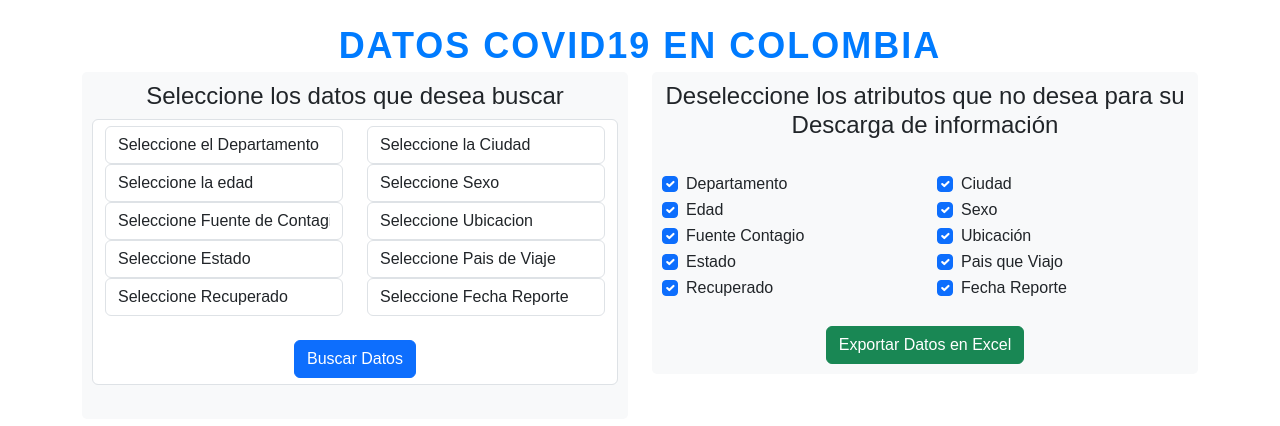
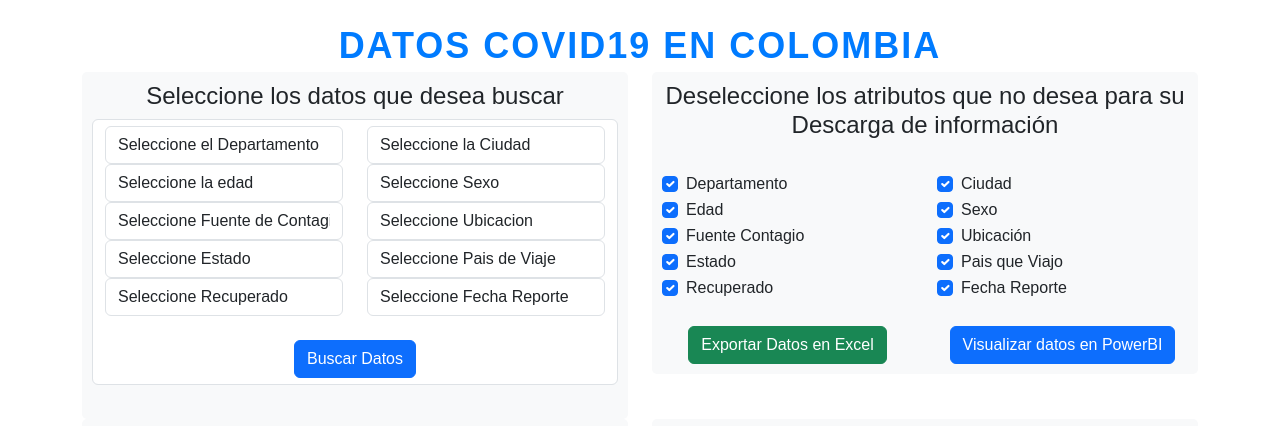
Before and after one commit to OrlandoCorrea/worley-test-win, a Flask app: template template/dashboard.html in a window 1280 px wide. Shown: the top 426 px of the page. Run offline with Flask 3, Linux system fonts and the light colour scheme; the template is opened without the code that fills it, so the values that code supplies are empty; some libraries are stand-ins or nearby versions.

Commit message:
update grafica power bi

```diff
--- a/app.py
+++ b/app.py
@@ -16,6 +16,7 @@ import bcrypt
 from flask import send_file
 from io import BytesIO
 import numpy as np
+import time
 
 
 # Initialize Flask app
@@ -36,7 +37,6 @@ app.config['MAIL_PORT'] = 465
 app.config['MAIL_USE_SSL'] = False
 app.config['MAIL_USERNAME'] = os.environ.get('MAIL_USERNAME')
 app.config['MAIL_PASSWORD'] = os.environ.get('MAIL_PASSWORD')
-
 
 # Initialize MySQL and Mail instances
 mysql = MySQL(app)
@@ -69,12 +69,15 @@ def save_data_db(df):
             VALUES (%s,%s,%s,%s,%s,%s,%s,%s,%s,%s)
             """, data)
         mysql.connection.commit()
+        time.sleep(2)
         cursor.close()
 
-        return True
+        return print("SE GUARDARON LOS DATOS")
     except Exception as e:
         print("Error al guardar datos en la base de datos:", e)
         return False
+
+
 
 @app.route('/')
 def home():
@@ -111,6 +114,7 @@ def access_login():
         # Convert to pandas DataFrame
         results_df = pd.DataFrame.from_records(results)
         results_df2 = results_df[["departamento_nom", "ciudad_municipio_nom", "edad", "sexo", "fuente_tipo_contagio", "ubicacion", "estado", "pais_viajo_1_nom", "recuperado","fecha_reporte_web"]]
+        save_data_db(results_df)
 
         # Convertir DataFrame a tabla HTML
         html_table = results_df2.to_html(classes='table table-striped')
@@ -162,6 +166,7 @@ def search_data():
         selected_attributes = [request.form.get(attr) for attr in ['departamento', 'ciudad', 'edad', 'sexo', 'fuente_contagio', 'ubicacion', 'estado', 'pais_viaje', 'recuperado', 'fecha_report']]
         results = client.get("gt2j-8ykr", limit=4000)
         results_df = pd.DataFrame.from_records(results)
+        results_df = results_df[["departamento_nom", "ciudad_municipio_nom", "edad", "sexo", "fuente_tipo_contagio", "ubicacion", "estado", "pais_viajo_1_nom", "recuperado","fecha_reporte_web"]]
 
         filtered_data = results_df
         for attr, value in zip(['departamento_nom', 'ciudad_municipio_nom', 'edad', 'sexo', 'fuente_tipo_contagio', 'ubicacion', 'estado', 'pais_viajo_1_nom', 'recuperado', 'fecha_reporte_web'], selected_attributes):
@@ -170,8 +175,10 @@ def search_data():
 
         # Convertir DataFrame a tabla HTML
         html_table2 = filtered_data.to_html(classes='table table-striped')
+        save_data_db(filtered_data)
         app.config['GLOBAL_VARIABLE'] = filtered_data
-        return render_template('dashboard.html', html_table=html_table2, mensaje="", data_df=filtered_data, departamento_list=app.config['departamento_list'], ciudad_list=app.config['ciudad_list'], edad_list=app.config['edad_list'], sexo_list=app.config['sexo_list'], tipo_contagio_list=app.config['tipo_contagio_list'], ubicacion_list=app.config['ubicacion_list'], estado_list=app.config['estado_list'], pais_viajo_list=app.config['pais_viajo_list'], recuperado_list=app.config['recuperado_list'], fecha_report_list=app.config['fecha_report_list'])
+        session['data'] = filtered_data.to_dict('records')
+        return render_template('dashboard.html', data=session['data'], html_table=html_table2, mensaje="", data_df=filtered_data, departamento_list=app.config['departamento_list'], ciudad_list=app.config['ciudad_list'], edad_list=app.config['edad_list'], sexo_list=app.config['sexo_list'], tipo_contagio_list=app.config['tipo_contagio_list'], ubicacion_list=app.config['ubicacion_list'], estado_list=app.config['estado_list'], pais_viajo_list=app.config['pais_viajo_list'], recuperado_list=app.config['recuperado_list'], fecha_report_list=app.config['fecha_report_list'])
 
 @app.route('/download_and_send_email', methods=['POST'])
 def download_and_send_email():
@@ -186,9 +193,6 @@ def download_and_send_email():
     excel_data_bytes = BytesIO()
     df_filtered.to_excel(excel_data_bytes, index=False)
     excel_data_bytes.seek(0)  # Reinicia el cursor al principio del archivo
-
-    # Devuelve el archivo Excel como una respuesta de descarga
-    send_file('./datos_solicitados_covid19_filtrado.xlsx', as_attachment=True)
 
     username = app.config['MAIL_USERNAME']
     password = app.config['MAIL_PASSWORD']
--- a/template/dashboard.html
+++ b/template/dashboard.html
@@ -281,11 +281,15 @@
                 </div>
                 <br/>
                 <center>
-                  <div class="contenedor">
+                  <div class="row">
                     <div class="col">
                       <button type="submit" class="btn btn-success submit-button">Exportar Datos en Excel</button>
                     </div>
-                  </div>
+                    <br/>
+                    <div class="col">
+                      <a href="https://app.powerbi.com/view?r=eyJrIjoiZTQ4N2Q3YTItMzJjNC00NDRkLWI3MTEtN2UxY2Y3Yzk3YzExIiwidCI6Ijc2ZjE1Mjc0LWRlYTYtNDMzNS05NDQyLTYyNzhkOTk1MTNjOSIsImMiOjR9" class="btn btn-primary">Visualizar datos en PowerBI</a>
+                    </div>
+                </div>
                 </center>
               </form>
           </div>
@@ -295,15 +299,20 @@
 
     <!-- Tercera sección: Tabla con datos -->
     <div class="row">
-      <div class="col">
+      <div class="col-md-6">
         <section class="section">
-          <div class="table-container">
-            <h2 class="mb-3">Historico de Datos</h2>
-            {{ html_table | safe }}
-          </div>
+          <div class="sub-section">
+            <iframe title="informe_powerbi_worley_winner" width="600" height="486" src="https://app.powerbi.com/view?r=eyJrIjoiZTQ4N2Q3YTItMzJjNC00NDRkLWI3MTEtN2UxY2Y3Yzk3YzExIiwidCI6Ijc2ZjE1Mjc0LWRlYTYtNDMzNS05NDQyLTYyNzhkOTk1MTNjOSIsImMiOjR9" frameborder="0" allowFullScreen="true"></iframe>        </section>
+      </div>
+      <div class="col-md-6">
+        <section class="section">
+          <div class="sub-section">
+            <div class="table-container">
+              <h2 class="mb-3">Historico de Datos</h2>
+              {{ html_table | safe }}
+            </div>        </div>
         </section>
       </div>
     </div>
-  </div>
 </body>
 </html>
```
Also changed, not shown: 2 other files.
